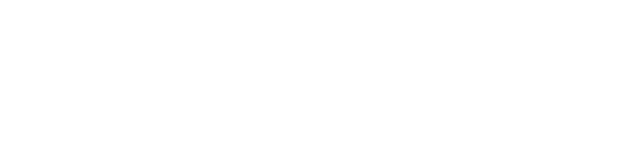
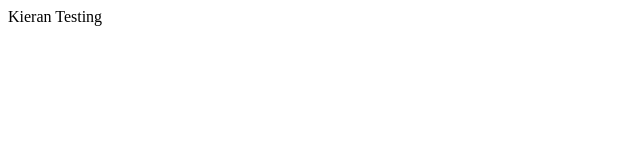
Before and after one commit to DylanTracey32/MIS-Group-Project, a plain HTML site: page index.html in a window 1280 px wide. Shown: the whole page, without its empty margins (0-640 px from the left). Drawn offline with Linux system fonts and the light colour scheme.

Commit message:
Changed Body HTML

```diff
--- a/index.html
+++ b/index.html
@@ -6,6 +6,6 @@
     <title>MIS Group Project</title>
 </head>
 <body>
-
+    Kieran Testing
 </body>
 </html>
```
